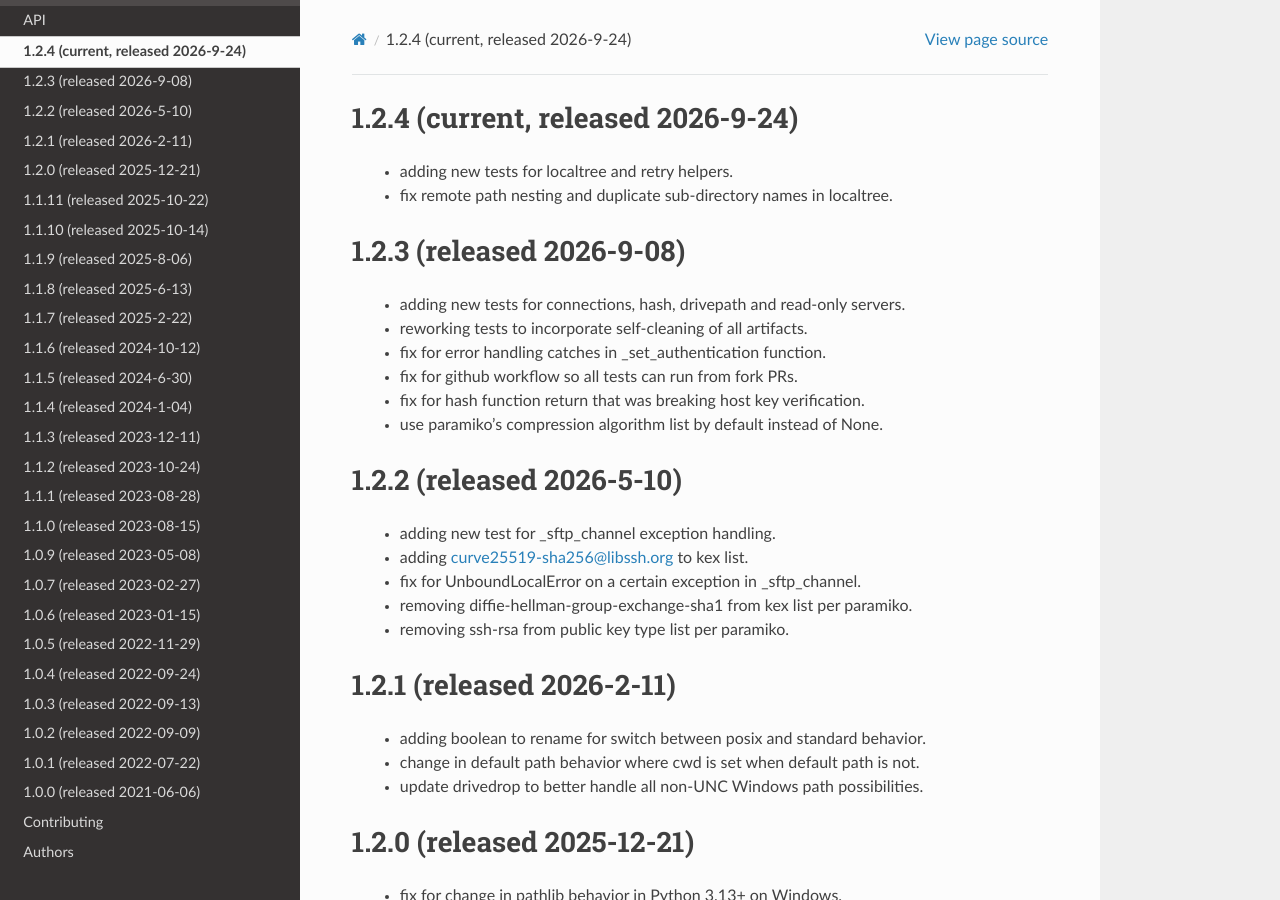
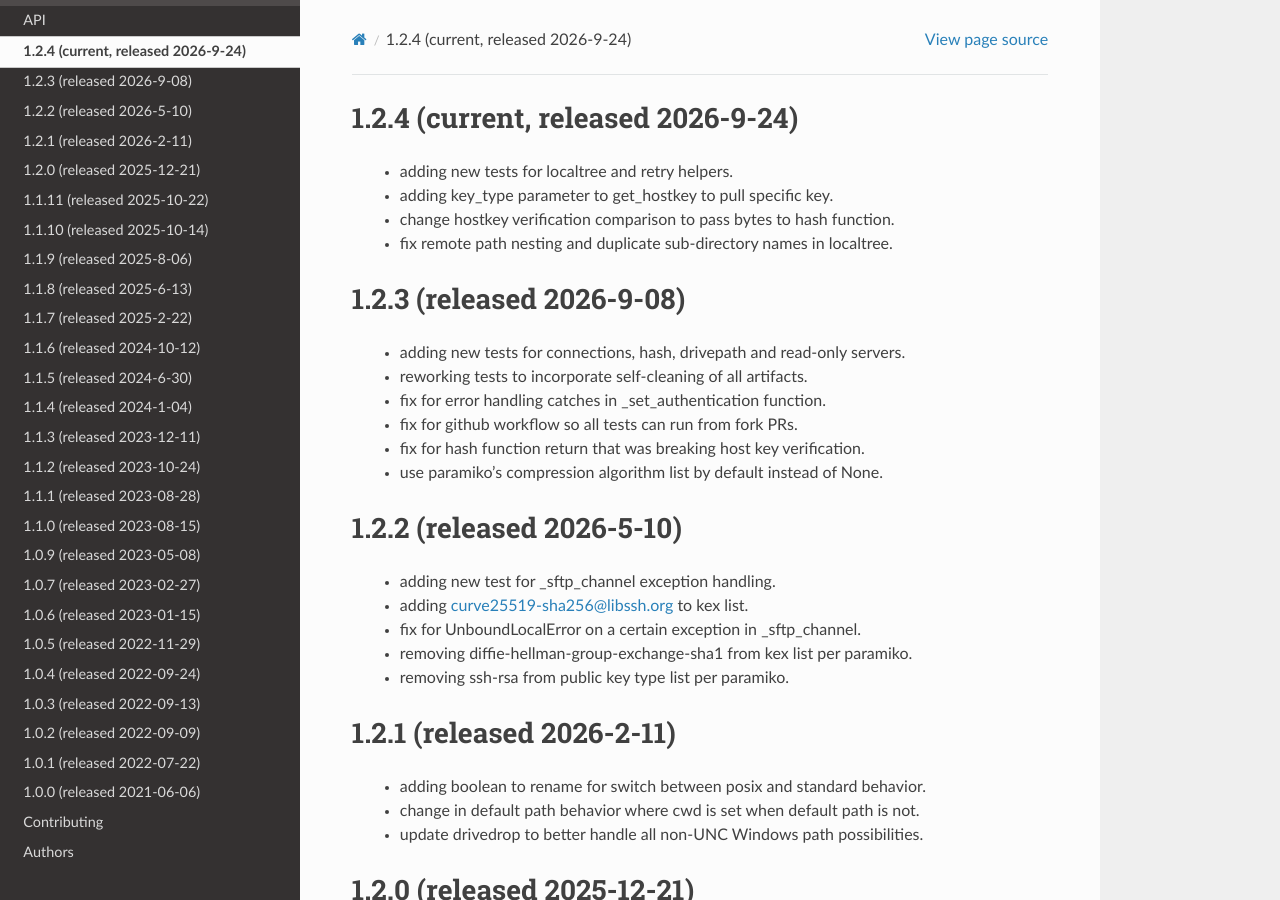
Before and after one commit to byteskeptical/sftpretty, a Sphinx documentation site: the page built from docs/changes.rst, in a window 1280 px wide and 900 px high. Built offline with Sphinx 7.4.7 and the Read the Docs theme 3.1.0, drawn with Linux system fonts in a browser that asks for light colours.

Commit message:
updating changes once more

```diff
--- a/docs/changes.rst
+++ b/docs/changes.rst
@@ -1,6 +1,8 @@
 1.2.4 (current, released 2026-9-24)
 -----------------------------------
     * adding new tests for localtree and retry helpers.
+    * adding key_type parameter to get_hostkey to pull specific key.
+    * change hostkey verification comparison to pass bytes to hash function.
     * fix remote path nesting and duplicate sub-directory names in localtree.
 
 1.2.3 (released 2026-9-08)
```
